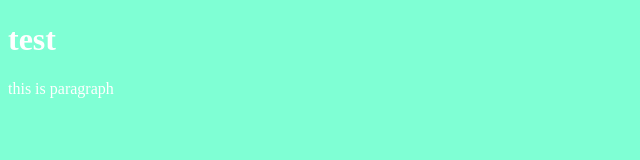
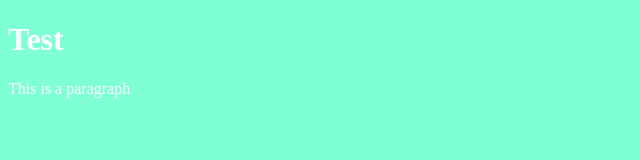
Before and after one commit to SafiaZahid/html-css, a plain HTML site: page index.html in a window 1280 px wide. Shown: the full height of the page, 0-640 px from the left. Drawn offline with Linux system fonts and the light colour scheme.

```diff
--- a/index.html
+++ b/index.html
@@ -9,8 +9,8 @@
 </head>
 
 <body>
-    <h1>test</h1>
-    <p>this is paragraph</p>
+    <h1>Test</h1>
+    <p>This is a paragraph</p>
 </body>
 
 </html>
```
